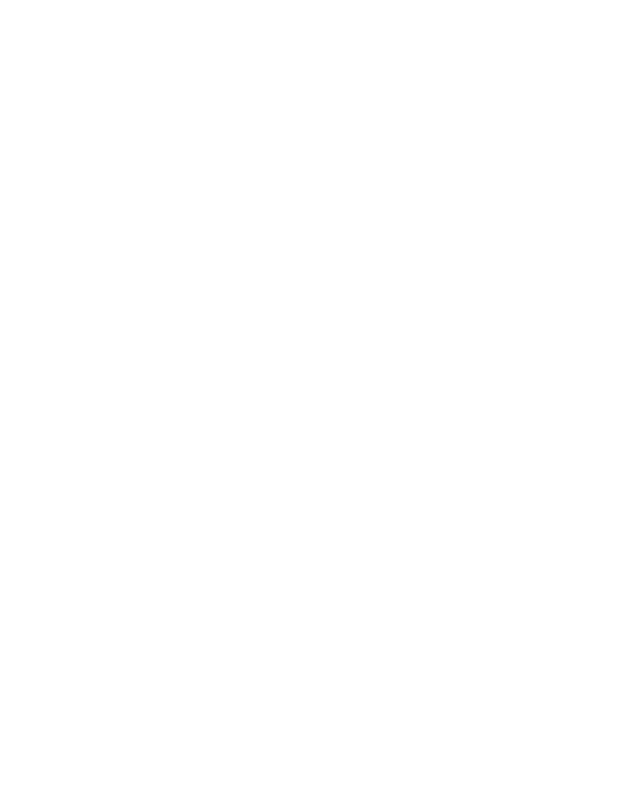
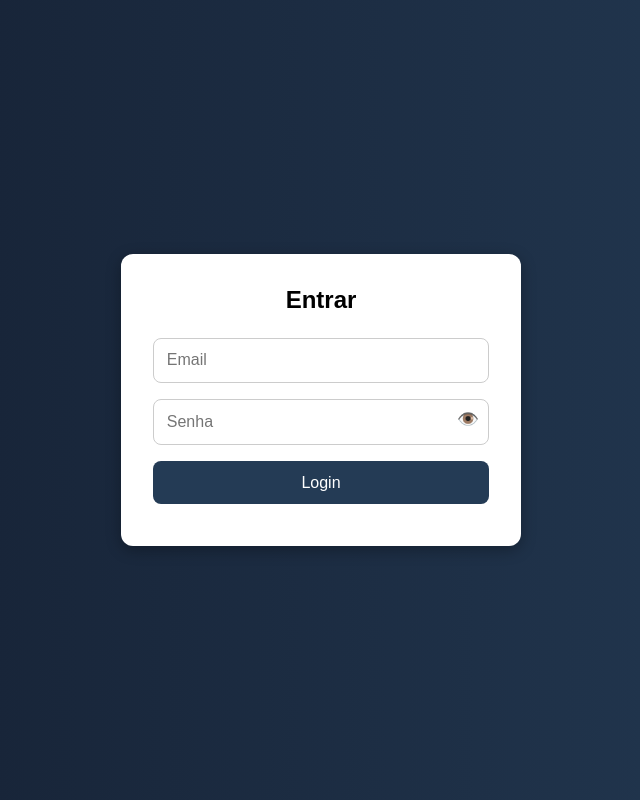
Before and after one commit to will-moura27/projetoweb, a plain HTML site: page index.html in a window 1280 px wide. Shown: the whole page, without its empty margins (319-959 px from the left). Drawn offline with Linux system fonts and the light colour scheme.

Commit message:
primeira grande modficação

```diff
--- a/index.css
+++ b/index.css
@@ -0,0 +1,74 @@
+/* Reset básico */
+* {
+    margin: 0;
+    padding: 0;
+    box-sizing: border-box;
+    font-family: Arial, sans-serif;
+  }
+
+  body {
+    background: linear-gradient(to right, #141e30, #243b55);
+    height: 100vh;
+    display: flex;
+    justify-content: center;
+    align-items: center;
+  }
+
+  .login-container {
+    background-color: #fff;
+    padding: 2rem;
+    border-radius: 12px;
+    box-shadow: 0 4px 15px rgba(0, 0, 0, 0.3);
+    width: 90%;
+    max-width: 400px;
+  }
+
+  h2 {
+    text-align: center;
+    margin-bottom: 1.5rem;
+  }
+
+  form input {
+    width: 100%;
+    padding: 0.8rem;
+    margin-bottom: 1rem;
+    border: 1px solid #ccc;
+    border-radius: 8px;
+    font-size: 1rem;
+  }
+
+  .password-container {
+    position: relative;
+  }
+
+  .password-container button {
+    position: absolute;
+    right: 10px;
+    top: 10px;
+    background: transparent;
+    border: none;
+    cursor: pointer;
+    font-size: 1.1rem;
+  }
+
+  form button[type="submit"] {
+    width: 100%;
+    padding: 0.8rem;
+    background-color: #243b55;
+    color: #fff;
+    border: none;
+    border-radius: 8px;
+    font-size: 1rem;
+    cursor: pointer;
+  }
+
+  form button[type="submit"]:hover {
+    background-color: #1b2a41;
+  }
+
+  #error-message {
+    color: red;
+    font-size: 0.9rem;
+    text-align: center;
+    margin-top: 10px;
+  }
--- a/index.html
+++ b/index.html
@@ -1,11 +1,28 @@
 <!DOCTYPE html>
-<html lang="pt-br">
+<html lang="pt-BR">
 <head>
-    <meta charset="UTF-8">
-    <meta name="viewport" content="width=device-width, initial-scale=1.0">
-    <title>novo projeto</title>
+  <meta charset="UTF-8" />
+  <meta name="viewport" content="width=device-width, initial-scale=1.0" />
+  <title>Página de Login</title>
+  <link rel="stylesheet" href="index.css" />
 </head>
 <body>
+  <div class="login-container">
+    <h2>Entrar</h2>
 
+    <form id="login-form">
+      <input type="email" id="email" placeholder="Email" required />
+
+      <div class="password-container">
+        <input type="password" id="password" placeholder="Senha" required />
+        <button type="button" id="toggle-password">👁️</button>
+      </div>
+
+      <button type="submit">Login</button>
+      <p id="error-message"></p>
+    </form>
+  </div>
+
+  <script src="index.js"></script>
 </body>
 </html>
--- a/index.js
+++ b/index.js
@@ -0,0 +1,30 @@
+const form = document.getElementById("login-form");
+const email = document.getElementById("email");
+const password = document.getElementById("password");
+const togglePassword = document.getElementById("toggle-password");
+const errorMessage = document.getElementById("error-message");
+
+// Mostra ou oculta a senha
+togglePassword.addEventListener("click", () => {
+  const type = password.type === "password" ? "text" : "password";
+  password.type = type;
+  togglePassword.textContent = type === "password" ? "👁️" : "🙈";
+});
+
+// Valida os dados ao clicar no botão de login
+form.addEventListener("submit", (e) => {
+  e.preventDefault();
+
+  if (!email.value || !password.value) {
+    errorMessage.textContent = "Preencha todos os campos.";
+    return;
+  }
+
+  if (email.value === "teste@email.com" && password.value === "123456") {
+    alert("Login bem-sucedido!");
+    errorMessage.textContent = "";
+    // redirecionar, salvar token, etc
+  } else {
+    errorMessage.textContent = "Email ou senha incorretos.";
+  }
+});
```
